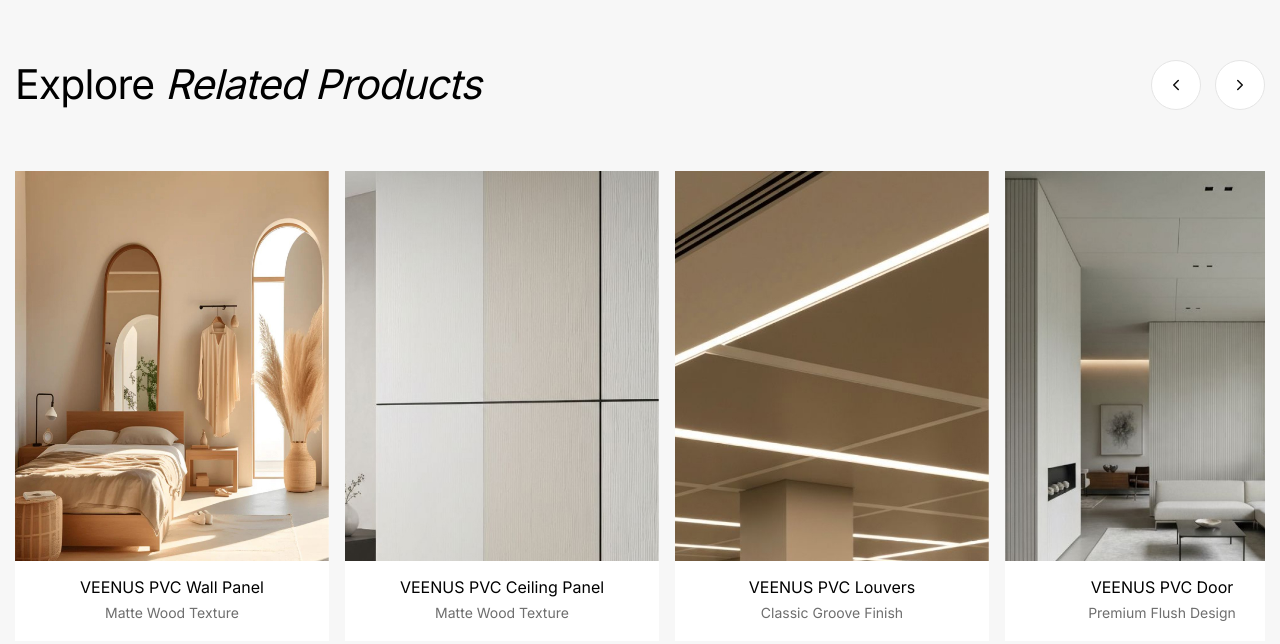
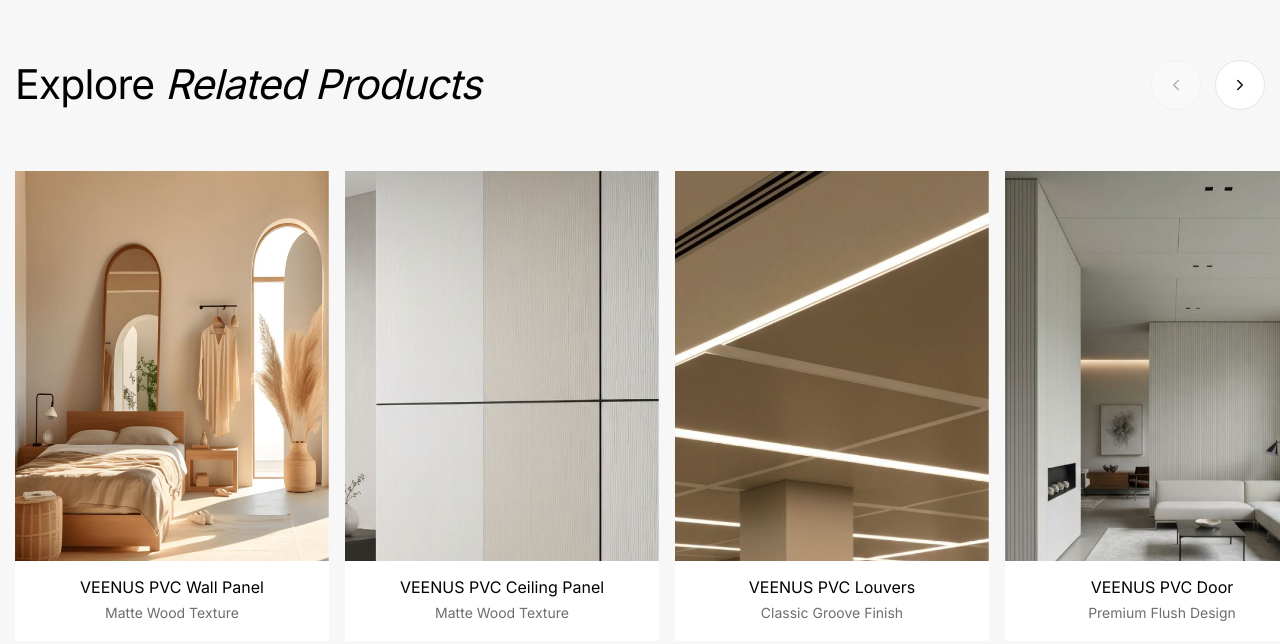
Before and after one commit to AjoWAC/Veenus, a website: page product-detail.html in a window 1280 px wide. Shown: the part 3214-3858 px from the top of the page. Drawn offline with nearby package versions, Linux system fonts and the light colour scheme; files whose address does not match are found by name.

Commit message:
product details page

```diff
--- a/product-detail.html
+++ b/product-detail.html
@@ -720,7 +720,7 @@
   </div>
 </section>
 
-    <section class="pd-related-section bg-[#f7f7f7] py-[3.75rem] lg:py-[8.125rem]">
+    <section class="pd-related-section bg-[#f7f7f7] py-[3.75rem] lg:py-[8.125rem] overflow-hidden">
   <div class="container">
 
     <!-- Heading row + arrows -->
@@ -1037,6 +1037,7 @@
   </div>
 </footer>
 
+  <script src="https://unpkg.com/embla-carousel@8.3.0/embla-carousel.umd.js"></script>
   <script src="src/js/main.js" defer></script>
 </body>
 </html>
--- a/src/css/style.css
+++ b/src/css/style.css
@@ -291,7 +291,7 @@
 
 /* Product-detail Related Products slider */
 .pd-related-embla {
-  overflow: hidden;
+  /* overflow: hidden; */
 }
 .pd-related-embla__container {
   display: flex;
```
Also changed, not shown: src/components/product-detail/RelatedProducts.html (+1 -1 lines), src/product-detail.html (+1 -0 lines), src/css/main.css.
